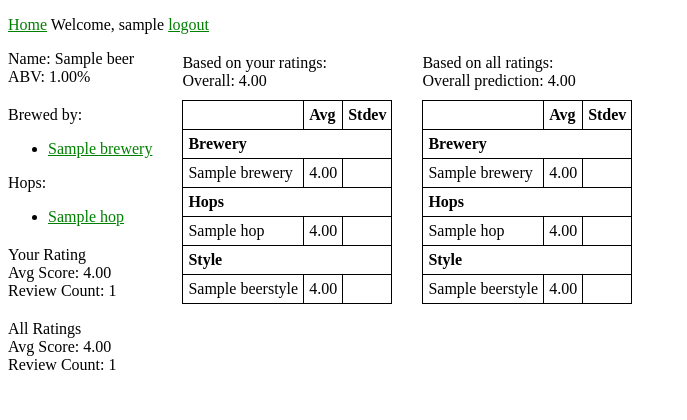
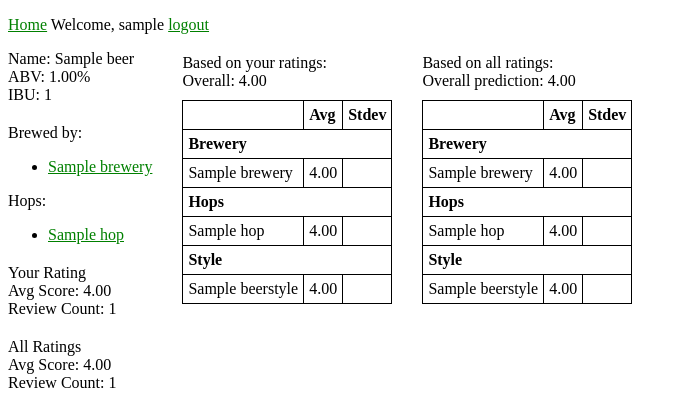
Before and after one commit to bobo333/hoppr, a Django app: page /beer/1/ in a window 1280 px wide. Shown: the top 420 px of the page, without its empty margins (0-687 px from the left). Run offline with Django 3.2, Linux system fonts and the light colour scheme; a user stored in the database is signed in; tables that the repository leaves empty hold one stand-in row (values such as "Sample post").

Commit message:
display ibu if available

```diff
--- a/beers/templates/beers/beer_detail.html
+++ b/beers/templates/beers/beer_detail.html
@@ -4,6 +4,9 @@
     <div>
         Name: {{ beer.name }}<br>
         ABV: {{ beer.abv }}%
+        {% if beer.ibu %}
+        <br>IBU: {{ beer.ibu }}
+        {% endif %}
     </div>
 
     <div style="margin-top: 20px;">
```
